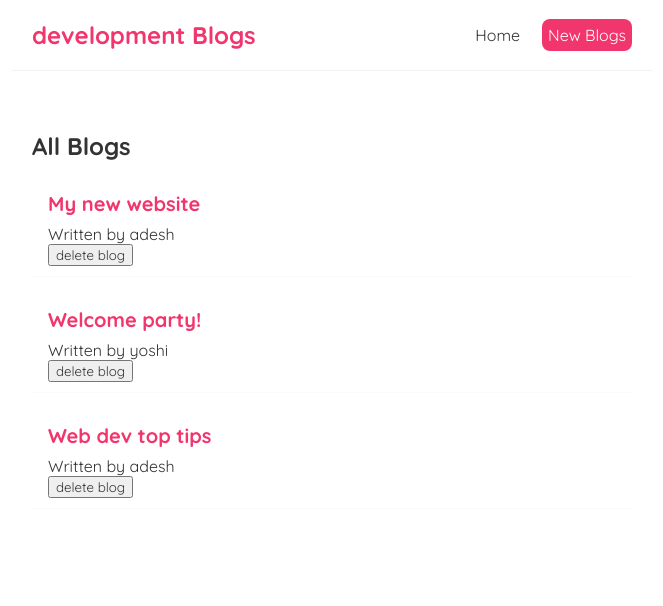
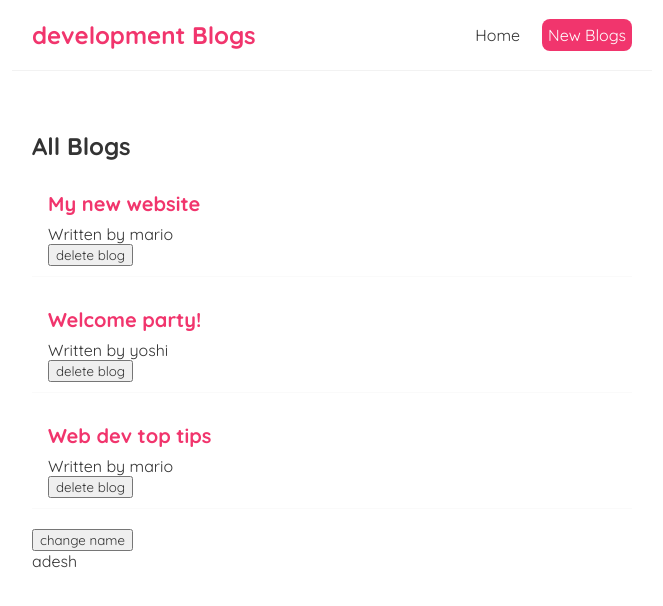
Before and after one commit to ades-ship/reactplaylist, a React (Create React App) app in the folder myapp/: page / in a window 1280 px wide. Shown: the top 606 px of the page, without its empty margins (308-971 px from the left). Built offline with nearby package versions, Linux system fonts and the light colour scheme.

Commit message:
In React, the useEffect hook takes an optional array of dependencies as its second argument. This array is used to specify the variables that the useEffect callback function depends on.

```diff
--- a/myapp/src/Home.js
+++ b/myapp/src/Home.js
@@ -1,24 +1,30 @@
-import { useState , useEffect} from "react";
+import { useEffect, useState } from "react";
 import BlogList from "./BlogList";
 
 const Home = () => {
   const [blogs, setBlogs] = useState([
-    { title: 'My new website', body: 'lorem ipsum...', author: 'adesh', id: 1 },
+    { title: 'My new website', body: 'lorem ipsum...', author: 'mario', id: 1 },
     { title: 'Welcome party!', body: 'lorem ipsum...', author: 'yoshi', id: 2 },
-    { title: 'Web dev top tips', body: 'lorem ipsum...', author: 'adesh', id: 3 }
+    { title: 'Web dev top tips', body: 'lorem ipsum...', author: 'mario', id: 3 }
   ])
 
-  const handleDelete=(id)=>{
-    const newblogs=blogs.filter(blog=>blog.id!==id);
-    setBlogs(newblogs);
+  const [name, setName] = useState('adesh');
+
+  const handleDelete = (id) => {
+    const newBlogs = blogs.filter(blog => blog.id !== id);
+    setBlogs(newBlogs);
   }
-  useEffect(()=>{
+
+  useEffect(() => {
     console.log('use effect ran');
     console.log(blogs);
-  })
+  }, [name])
+
   return (
     <div className="home">
       <BlogList blogs={blogs} title="All Blogs" handleDelete={handleDelete} />
+      <button onClick={() => setName('gaurav')}>change name</button>
+    <p>{name}</p>
     </div>
   );
 }
```
